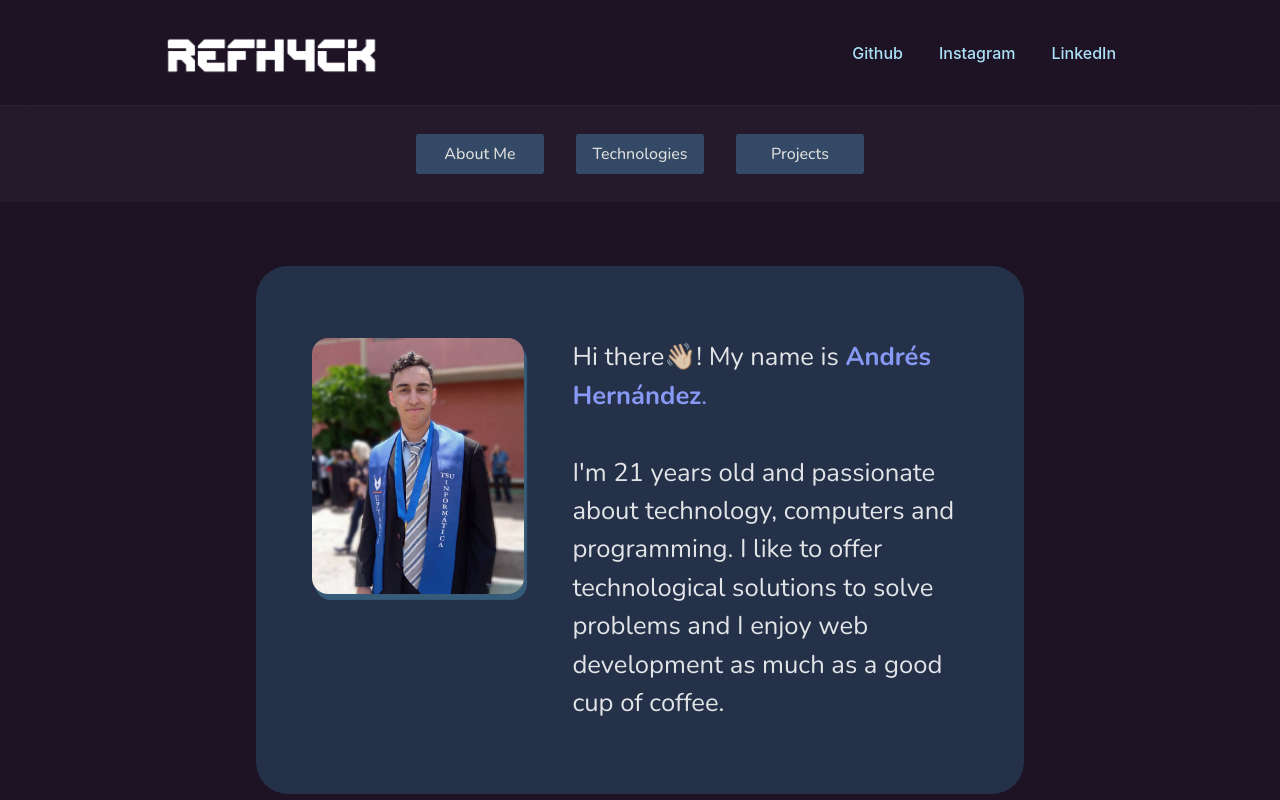
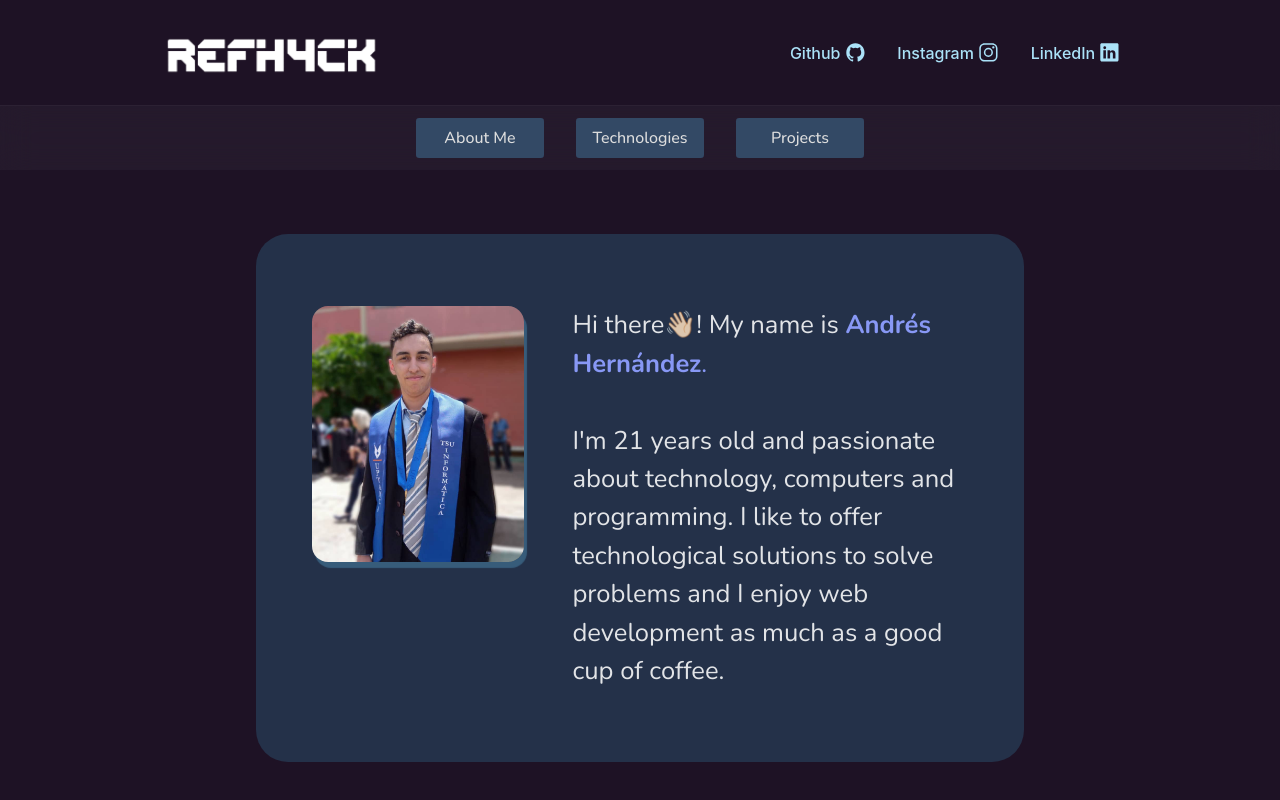
Before and after one commit to REFH4CK/portfolio_refh4ck, a React (Vite) app: page / in a window 1280 px wide. Shown: the top 800 px of the page. Built offline with nearby package versions, Linux system fonts and the light colour scheme.

Commit message:
fix anchors padding

```diff
--- a/src/NavBar.css
+++ b/src/NavBar.css
@@ -2,7 +2,7 @@
   position: sticky;
   top: 0;
   width: 100%;
-  height: 6rem;
+  height: 4rem;
   display: flex;
   justify-content: center;
   align-items: center;
@@ -17,18 +17,20 @@
 }
 
 .navbar-opt-list-item {
-  font-family: 'Nunito', sans-serif;
+  font-family: "Nunito", sans-serif;
   cursor: default;
   user-select: none;
   background: #334965;
-  padding: .5rem;
-  border-radius: .2rem;
+  border-radius: 0.2rem;
   width: 8rem;
   text-align: center;
 }
 
 .navbar-opt-list-item a {
+  display: block;
   color: #ddd;
+  padding: 0.5rem;
+  width: 100%;
 }
 
 @media (width <= 999px) {
@@ -37,10 +39,10 @@
     height: 5rem;
   }
   .navbar-opt-list {
-    gap: .5rem;
+    gap: 0.5rem;
   }
   .navbar-opt-list-item {
     width: 6rem;
-    font-size: .85rem;
+    font-size: 0.85rem;
   }
 }
```
